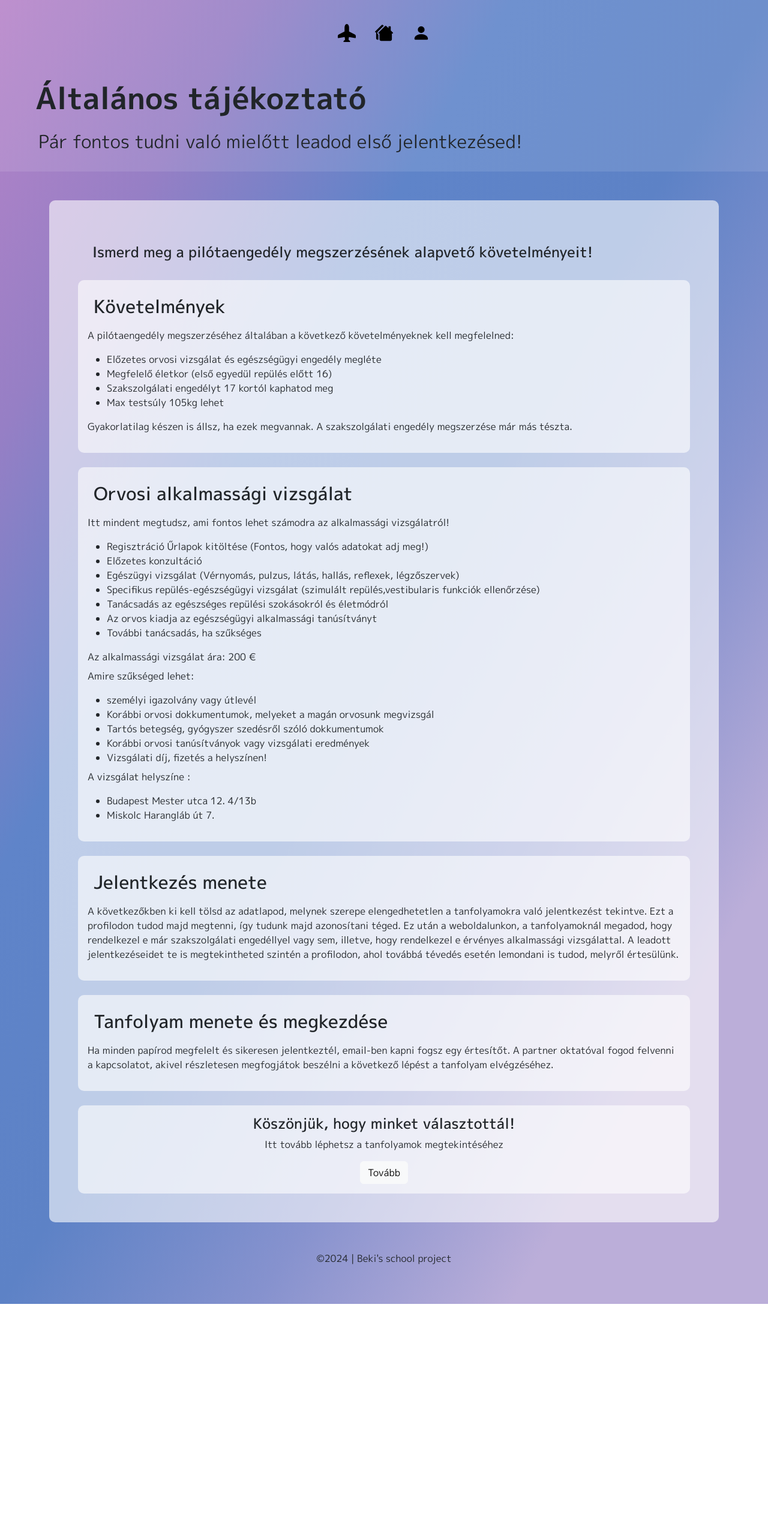
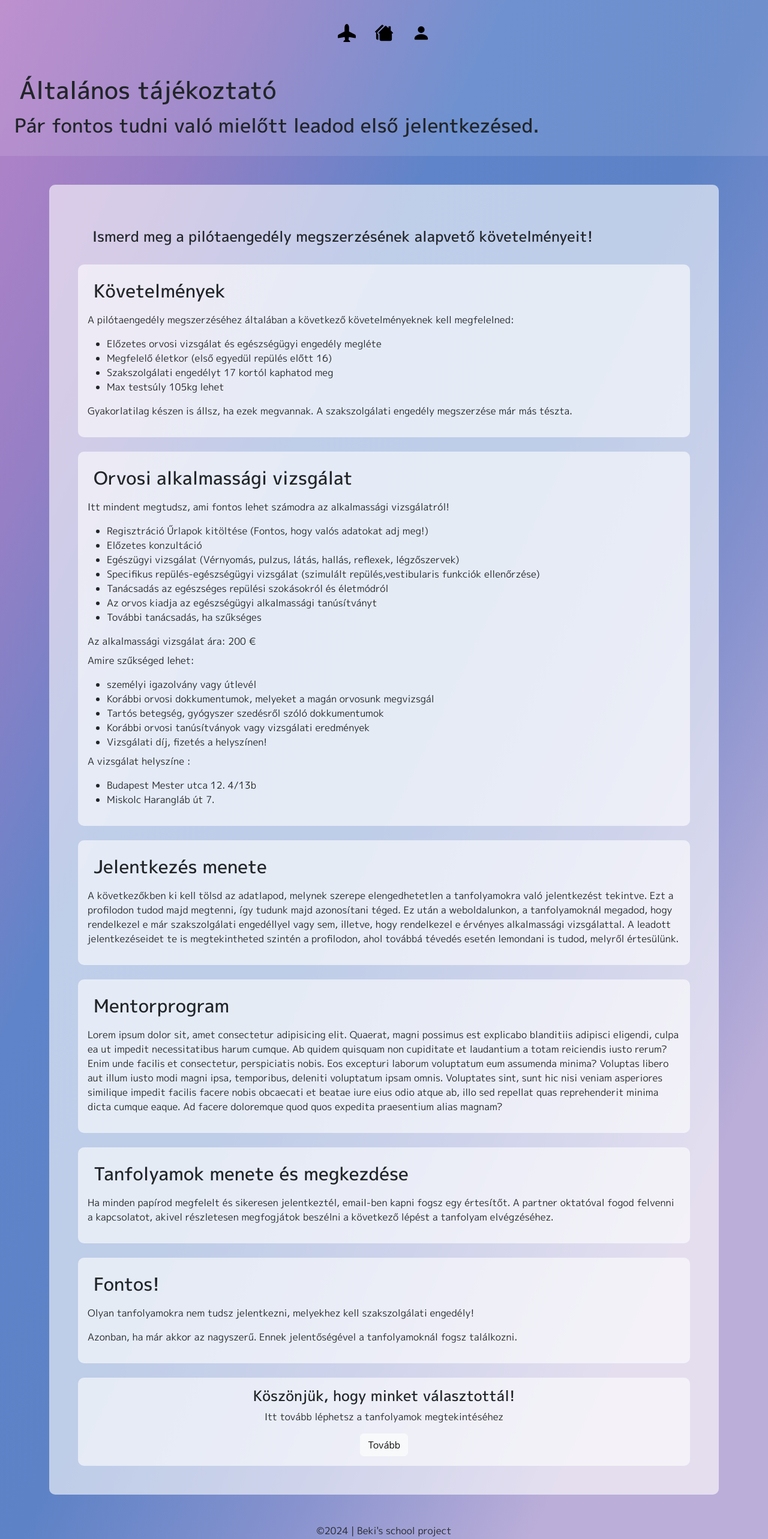
Before and after one commit to KisgyuriBeni/RepuloSuli, an Angular app in the folder frontend/: page /tajekoztato in a window 1280 px wide. Shown: the top 2566 px of the page at 60% size. Before the commit the page ends 2174 px from the top, so only its background shows below. Built offline with nearby package versions, Linux system fonts and the light colour scheme; sample sign-in values are in the browser's storage.

Commit message:
Toast hozzadasa, tajekoztato kiegeszítese, cimek modosítasa

```diff
--- a/frontend/src/app/app.module.ts
+++ b/frontend/src/app/app.module.ts
@@ -5,7 +5,7 @@ import { HttpClientModule } from '@angular/common/http';
 
 import { AppRoutingModule } from './app-routing.module';
 import { AppComponent } from './app.component';
-import { NgbModule } from '@ng-bootstrap/ng-bootstrap';
+import { NgbModule, NgbToastModule } from '@ng-bootstrap/ng-bootstrap';
 import { BejelComponent } from './parts/bejel/bejel.component';
 import { RegistComponent } from './parts/regist/regist.component';
 import { NavComponent } from './parts/nav/nav.component';
@@ -47,7 +47,8 @@ import { KepzesekComponent } from './admin/kepzesek/kepzesek.component';
     AppRoutingModule,
     NgbModule,
     HttpClientModule,
-    FormsModule
+    FormsModule,
+    NgbToastModule
 
   ],
   providers: [],
--- a/frontend/src/app/parts/fooldal/fooldal.component.html
+++ b/frontend/src/app/parts/fooldal/fooldal.component.html
@@ -1,26 +1,19 @@
 <ng-container *ngIf="isLoggedin; else authbase">
-  <div class="welcome-header p-3">
-    <h1>
-      Fun-Fly
-    </h1>
-    <h2 class="mt-3" id="h2header">
-      Repülj velünk először
-    </h2>
+  <div class="welcome-header p-4">
+    <h1 class="p-2">
+      Fun-Fly</h1>
+    <h1>Repülj velünk először</h1>
   </div>
 </ng-container>
 <ng-template #authbase>
-  <div class="welcome-header p-5">
+  <div class="welcome-header p-4">
     <div class="row">
         <div class="col-auto me-auto" >
-          <h1>
-           Üdvözöl a Fun-Fly csapata!
-          </h1>
-          <h2 id="h2header">
-            Repülj velünk először
-          </h2>
+          <h1 class="p-2">Üdvözöl a Fun-Fly csapata!</h1>
+          <h1>Repülj velünk először</h1>
         </div>
         <div class="col-auto">
-            <div class="p-2">
+            <div class="p-4">
               <a routerLink="/bejel" id="authtag">
                 <svg xmlns="http://www.w3.org/2000/svg" width="30" height="30" fill="currentColor" class="bi bi-person-fill" viewBox="0 0 16 16">
                   <path d="M3 14s-1 0-1-1 1-4 6-4 6 3 6 4-1 1-1 1zm5-6a3 3 0 1 0 0-6 3 3 0 0 0 0 6"/>
--- a/frontend/src/app/parts/jelentk/jelentk.component.css
+++ b/frontend/src/app/parts/jelentk/jelentk.component.css
@@ -9,18 +9,18 @@
     border-radius: 10px;
     transition: transform 0.3s ease;
 }
-#h2header{
+/* #h2header{
     margin-top: 10px;
     margin-left: 40px;
     font-weight: 400;
     font-size: 30px;
-}
-#h1header{
+} */
+/* #h1header{
     margin-left: 25px;
     padding: 15px;
     font-weight: bold;
     font-size: 50px;
-}
+} */
 .card:hover {
     transform: translateY(-5px);
 }
--- a/frontend/src/app/parts/jelentk/jelentk.component.html
+++ b/frontend/src/app/parts/jelentk/jelentk.component.html
@@ -1,6 +1,6 @@
-<div class="header p-3">
-    <h1 id="h1header">Várja önt is a repülés szabadsága!</h1>
-    <h3 id="h2header">Fedezze fel tanfolyamjainkat és kerüljön egy lépéssel közelebb az éghez.</h3>
+<div class="header p-4">
+    <h1 class="p-2">Várja önt is a repülés szabadsága!</h1>
+    <h2>Fedezze fel tanfolyamjainkat és kerüljön egy lépéssel közelebb az éghez.</h2>
 </div>
 <div class="container">
     <div class="row mt-5">
--- a/frontend/src/app/parts/tajekoztato/tajekoztato.component.css
+++ b/frontend/src/app/parts/tajekoztato/tajekoztato.component.css
@@ -4,7 +4,7 @@
 .header{
     background-color: rgb(255, 255, 255, 0.1);
 }
-#h2header{
+/* #h2header{
     margin-top: 10px;
     margin-left: 40px;
     font-weight: 400;
@@ -15,7 +15,7 @@
     padding: 15px;
     font-weight: bold;
     font-size: 50px;
-}
+} */
 .card {
     background-color: rgba(255, 255, 255, 0.6);
     border-radius: 10px;
--- a/frontend/src/app/parts/tajekoztato/tajekoztato.component.html
+++ b/frontend/src/app/parts/tajekoztato/tajekoztato.component.html
@@ -1,10 +1,6 @@
 <div class="header p-4">
-    <h1 id="h1header">
-        Általános tájékoztató
-    </h1>
-    <h2 id="h2header">
-        Pár fontos tudni való mielőtt leadod első jelentkezésed!
-    </h2>
+    <h1 class="p-2">Általános tájékoztató</h1>
+    <h2>Pár fontos tudni való mielőtt leadod első jelentkezésed.</h2>
 </div>
 <div class="container">
     <div class="card mt-5 p-5">
@@ -70,9 +66,20 @@
                 A leadott jelentkezéseidet te is megtekintheted szintén a profilodon, ahol továbbá tévedés esetén lemondani is tudod, melyről értesülünk.
             </p>
         </div>
+        <div class="card p-3 mb-4">
+            <h5>Mentorprogram</h5>
+            <p>
+                Lorem ipsum dolor sit, amet consectetur adipisicing elit. Quaerat, magni possimus est explicabo blanditiis adipisci eligendi, culpa ea ut impedit necessitatibus harum cumque. Ab quidem quisquam non cupiditate et laudantium a totam reiciendis iusto rerum? Enim unde facilis et consectetur, perspiciatis nobis. Eos excepturi laborum voluptatum eum assumenda minima? Voluptas libero aut illum iusto modi magni ipsa, temporibus, deleniti voluptatum ipsam omnis. Voluptates sint, sunt hic nisi veniam asperiores similique impedit facilis facere nobis obcaecati et beatae iure eius odio atque ab, illo sed repellat quas reprehenderit minima dicta cumque eaque. Ad facere doloremque quod quos expedita praesentium alias magnam?
+            </p>
+        </div>
         <div class=" card p-3 mb-4">
-            <h5>Tanfolyam menete és megkezdése</h5>
+            <h5>Tanfolyamok menete és megkezdése</h5>
             <p>Ha minden papírod megfelelt és sikeresen jelentkeztél, email-ben kapni fogsz egy értesítőt. A partner oktatóval fogod felvenni a kapcsolatot, akivel részletesen megfogjátok beszélni a következő lépést a tanfolyam elvégzéséhez.</p>
+        </div>
+        <div class=" card p-3 mb-4">
+            <h5>Fontos!</h5>
+            <p>Olyan tanfolyamokra nem tudsz jelentkezni, melyekhez kell szakszolgálati engedély!</p>
+            <p>Azonban, ha már akkor az nagyszerű. Ennek jelentőségével a tanfolyamoknál fogsz találkozni.</p>
         </div>
         <div class="card p-3 text-center">
             <h4>Köszönjük, hogy minket választottál!</h4>
```
